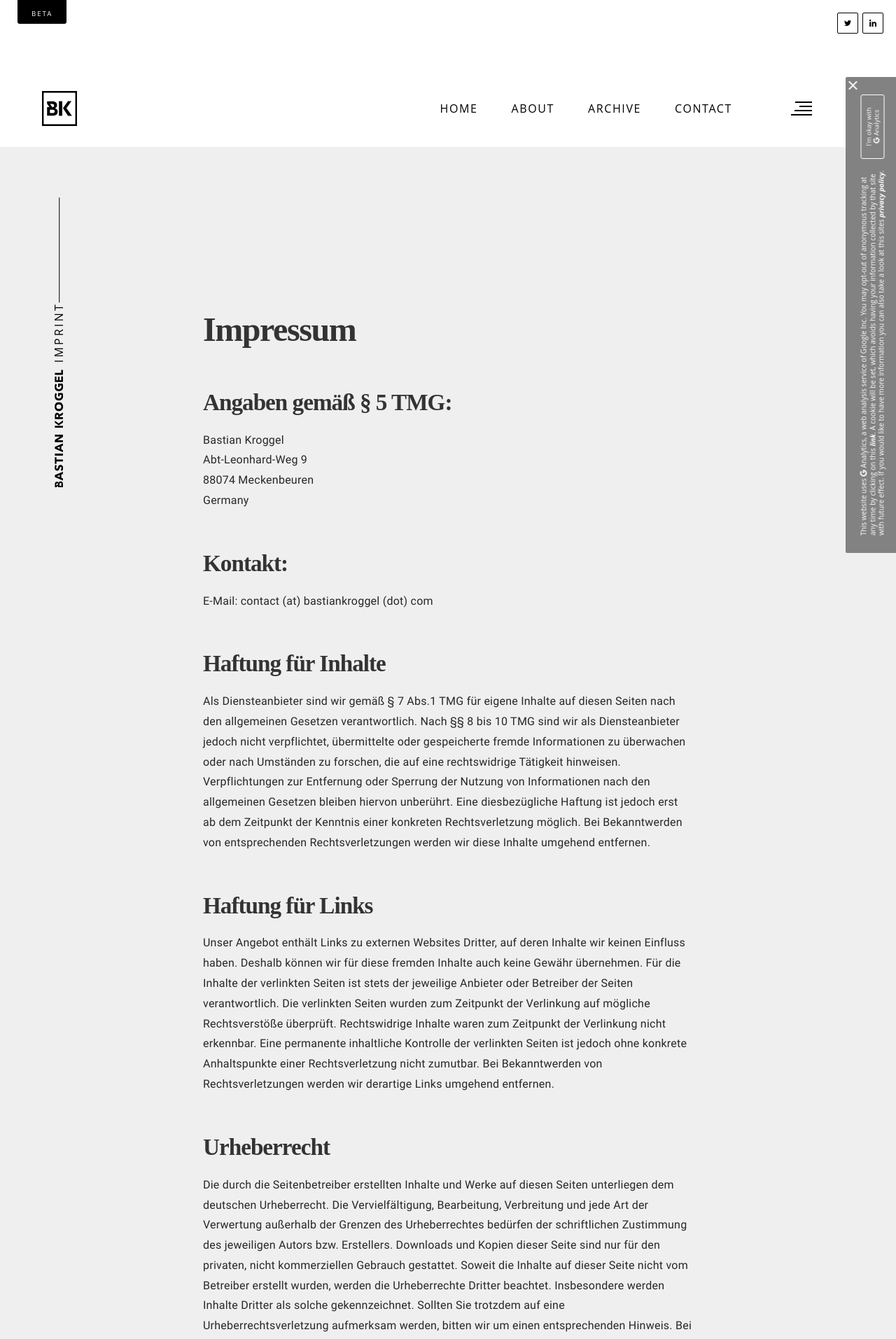
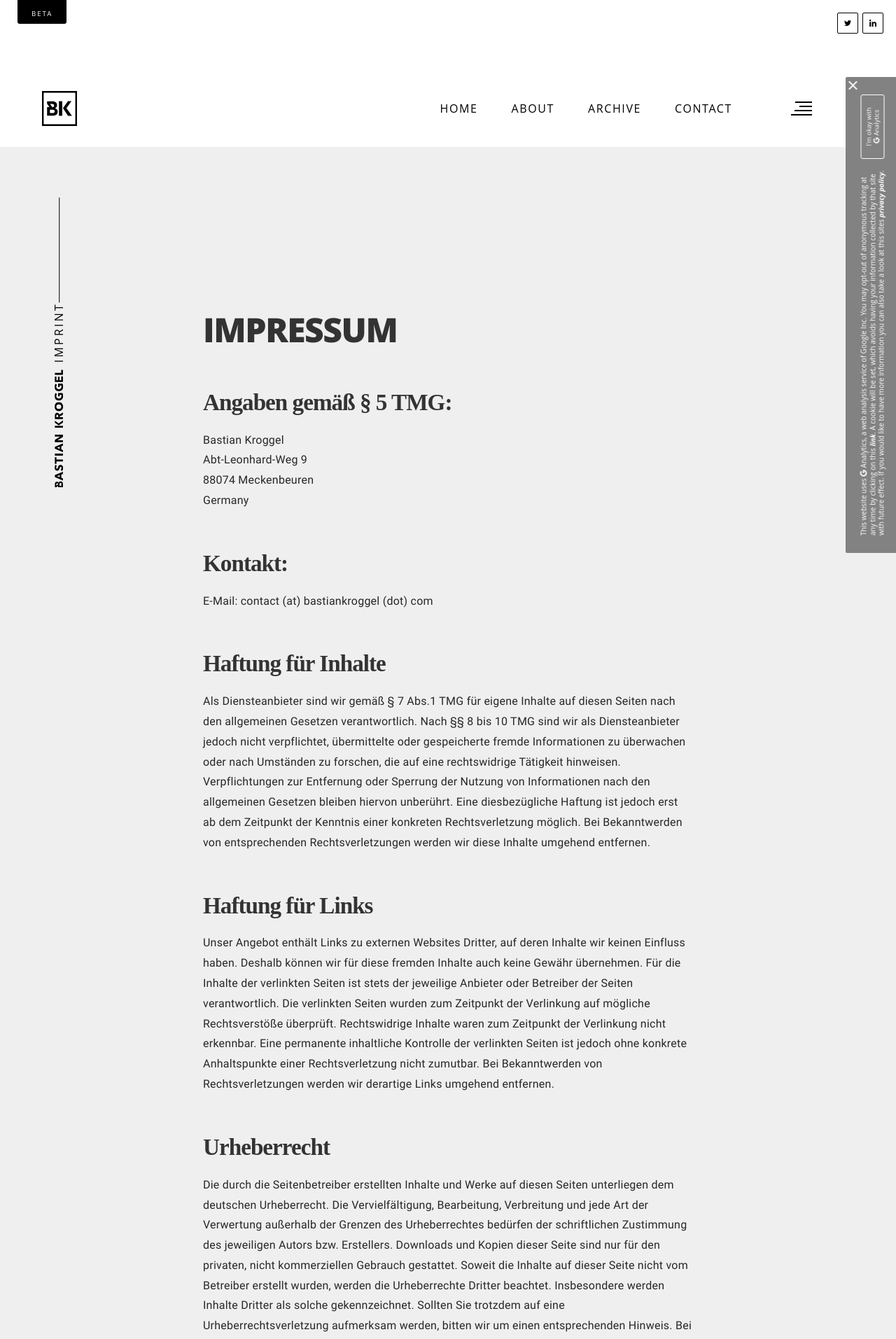
Before and after one commit to bkroggel/luzid, a Jekyll site: the page built from imprint.md, in a window 1280 px wide. Shown: the top 1913 px of the page at 70% size. Built offline with Jekyll 4.4.1, drawn with Linux system fonts in a browser that asks for light colours; nearby versions of some CDN libraries; some web fonts are replaced.

Commit message:
title of about, tags, tag, privacy policy and imprint now follow design pattern, optout link on g-analytics element not makes use of a cursor:pointer

```diff
--- a/_sass/_typography.scss
+++ b/_sass/_typography.scss
@@ -359,10 +359,10 @@ a.announcement_link {
 
 // Archive ------
 .bk-blog__section-title h1 {
-  font-family: $reading;
+  font-family: $sans-serif;
   color: $darkest-color;
   font-size: 2.5rem;
-  font-weight: 400;
+  font-weight: 900;
   text-transform: uppercase;
   margin: 0;
   display: inline;
--- a/_sass/home/_analytics.scss
+++ b/_sass/home/_analytics.scss
@@ -76,6 +76,7 @@
   a {
     font-style: italic;
     font-weight: 700;
+    cursor: pointer;
   }
   @include link-mix(white);
 }
--- a/imprint.md
+++ b/imprint.md
@@ -4,7 +4,7 @@ title: Imprint
 ---
 
 # Impressum
-{:.no_initial}
+{:.no_initial style="font-family: 'Open Sans','Source Sans Pro','Helvetica Neue',Arial,sans-serif; text-transform: uppercase; font-weight: 900"}
 
 ### Angaben gem&auml;&szlig; &sect; 5 TMG:
 {:.no_initial}
```
Also changed, not shown: privacy_policy.md (+1 -1 lines).
